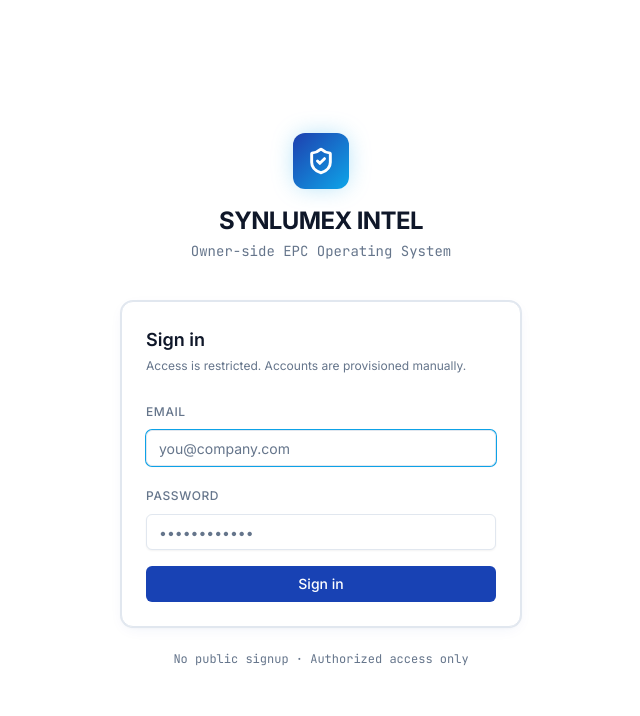
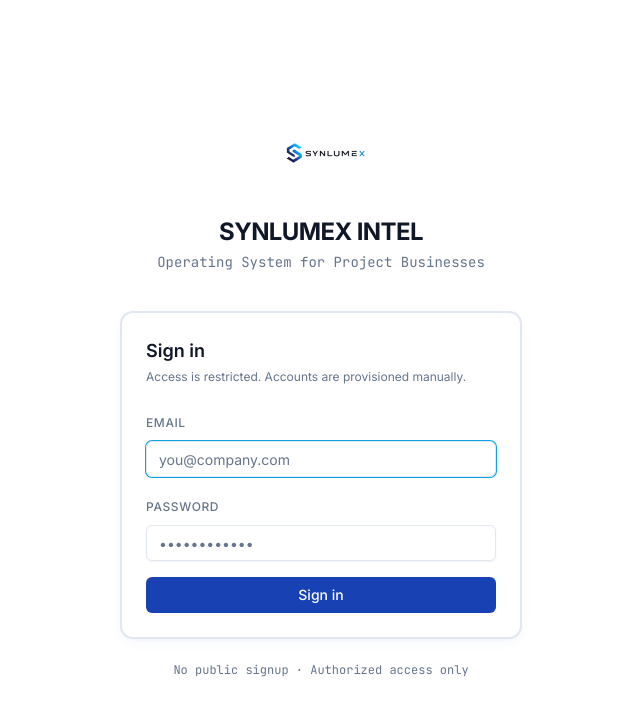
Before and after one commit to Collabify-org/synlumex-intel, a Next.js app: page /login in a window 1280 px wide. Shown: the top 716 px of the page, without its empty margins (319-959 px from the left). Built offline with nearby package versions, Linux system fonts and the light colour scheme; no server answers.

Commit message:
Update page.tsx

```diff
--- a/app/(auth)/login/page.tsx
+++ b/app/(auth)/login/page.tsx
@@ -1,16 +1,16 @@
 import { LoginForm } from './login-form';
-import { ShieldCheck } from 'lucide-react';
+import { Logo } from '@/components/brand/logo';
 
 export default function LoginPage() {
   return (
     <div className="w-full max-w-md px-6">
       <div className="flex flex-col items-center mb-10">
-        <div className="h-14 w-14 rounded-xl flex items-center justify-center mb-4 brand-gradient brand-glow">
-          <ShieldCheck className="h-7 w-7 text-white" strokeWidth={2.5} />
+        <div className="mb-6">
+          <Logo size={64} interactive priority />
         </div>
         <h1 className="text-2xl font-bold tracking-tight">SYNLUMEX INTEL</h1>
         <p className="text-sm text-muted-foreground mt-1 font-mono">
-          Owner-side EPC Operating System
+          Operating System for Project Businesses
         </p>
       </div>
 
```
